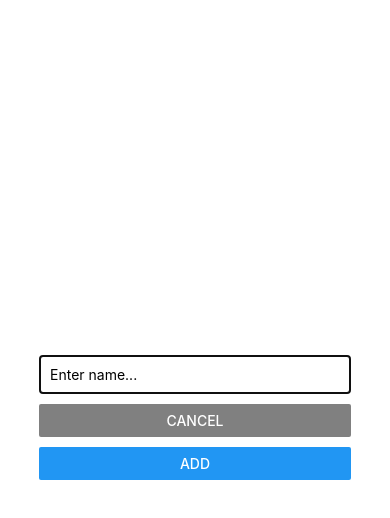
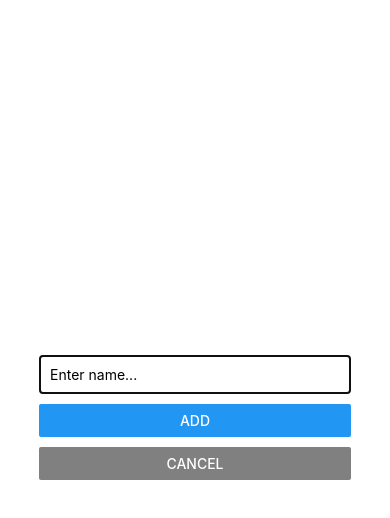
Before and after one commit to bneeland/react-native-app-2, a React Native app: screen / in a window 390 px wide. Both pictures are taken after a click on the button "ADD NAME". Shown: the top 518 px of the page. Built offline with nearby package versions, Linux system fonts and the light colour scheme.

Commit message:
Layout and styling

```diff
--- a/components/NameInput.js
+++ b/components/NameInput.js
@@ -24,10 +24,10 @@ const NameInput = props => {
         />
         <View style={styles.buttonContainer}>
           <View style={styles.button}>
-            <Button title="Cancel" color="grey" onPress={props.onCancel}/>
+            <Button title="Add" onPress={addNameHandler} />
           </View>
           <View style={styles.button}>
-            <Button title="Add" onPress={addNameHandler} />
+            <Button title="Cancel" color="grey" onPress={props.onCancel}/>
           </View>
         </View>
       </View>
```
